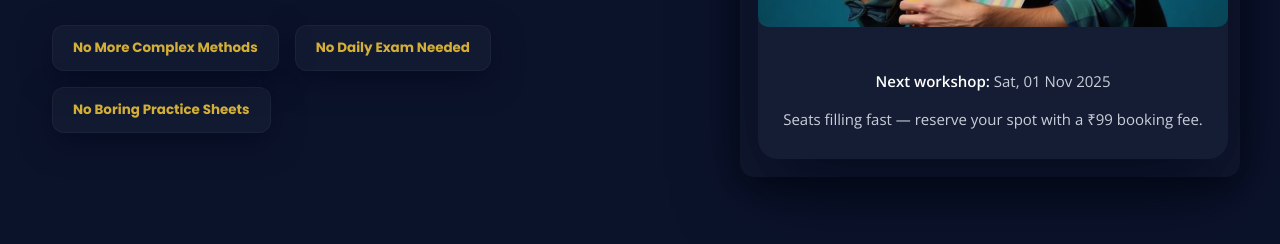
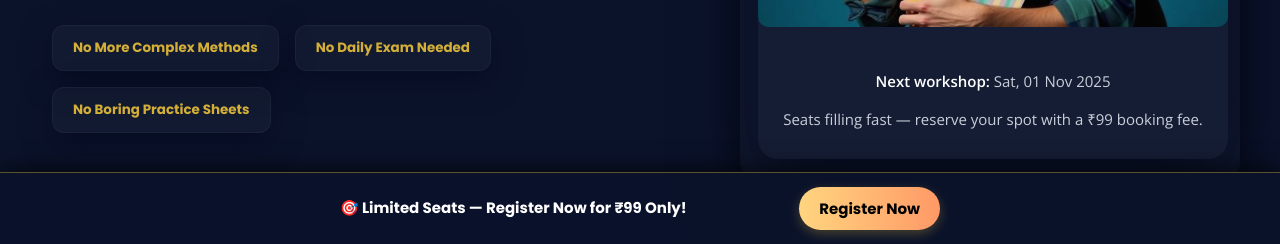
Before and after one commit to Manish01137/EpicIELTS, a plain HTML site: page index.html in a window 1280 px wide. Shown: the part 556-800 px from the top of the page. Drawn offline with nearby package versions, Linux system fonts and the light colour scheme.

Commit message:
stickydone

```diff
--- a/index.html
+++ b/index.html
@@ -317,6 +317,24 @@
 
   </main>
 
+  <!-- Sticky Bottom Bar -->
+<div class="sticky-register-bar">
+  <div class="sticky-content">
+    <span class="sticky-text">🎯 Limited Seats — Register Now for ₹99 Only!</span>
+    <button id="registerStickyBtn" class="btn sticky-btn">Register Now</button>
+  </div>
+</div>
+
+<script>
+  // inside your existing JS file, add this under registerBtn logic:
+const registerStickyBtn = document.getElementById('registerStickyBtn');
+if (registerStickyBtn) {
+  registerStickyBtn.addEventListener('click', () => {
+    document.getElementById('registerBtn')?.click(); // triggers main Razorpay flow
+  });
+}
+
+</script>
   <script src="script.js"></script>
 </body>
 </html>
--- a/style.css
+++ b/style.css
@@ -3330,3 +3330,74 @@
     gap: 10px;
   }
 }
+
+
+/* ===== Sticky Bottom Bar ===== */
+.sticky-register-bar {
+  position: fixed;
+  bottom: 0;
+  left: 0;
+  width: 100%;
+  background: rgba(11, 19, 43, 0.98);
+  box-shadow: 0 -4px 20px rgba(0,0,0,0.6);
+  border-top: 1px solid rgba(212,175,55,0.4);
+  z-index: 9999;
+  padding: 14px 18px;
+  display: flex;
+  justify-content: center;
+  align-items: center;
+  backdrop-filter: blur(10px);
+}
+
+.sticky-content {
+  width: 100%;
+  max-width: 600px;
+  display: flex;
+  justify-content: space-between;
+  align-items: center;
+  gap: 12px;
+}
+
+.sticky-text {
+  color: #fff;
+  font-family: 'Poppins', sans-serif;
+  font-size: 15px;
+  font-weight: 500;
+}
+
+.btn.sticky-btn {
+  background: linear-gradient(90deg, #FFD580, #FF9966);
+  color: #000;
+  font-weight: 700;
+  padding: 10px 20px;
+  border: none;
+  border-radius: 30px;
+  cursor: pointer;
+  transition: all 0.3s ease;
+  box-shadow: 0 4px 12px rgba(212,175,55,0.3);
+}
+
+.btn.sticky-btn:hover {
+  transform: translateY(-2px);
+  box-shadow: 0 6px 16px rgba(212,175,55,0.4);
+}
+
+/* ===== Mobile View ===== */
+@media (max-width: 600px) {
+  .sticky-content {
+    flex-direction: column;
+    gap: 10px;
+    text-align: center;
+  }
+
+  .sticky-text {
+    font-size: 14px;
+  }
+
+  .btn.sticky-btn {
+    width: 100%;
+    max-width: 300px;
+    padding: 12px 0;
+    font-size: 15px;
+  }
+}
```
